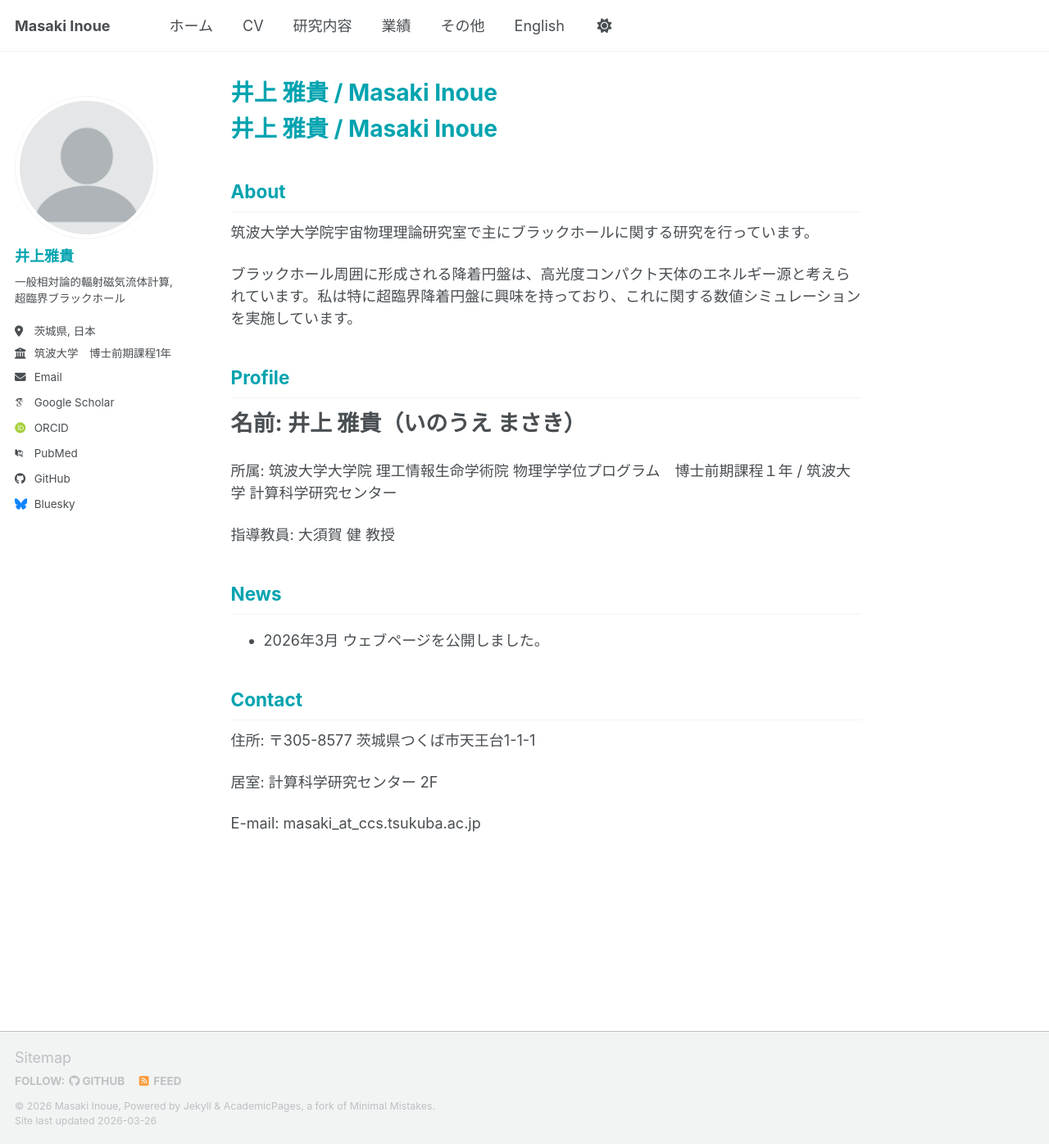
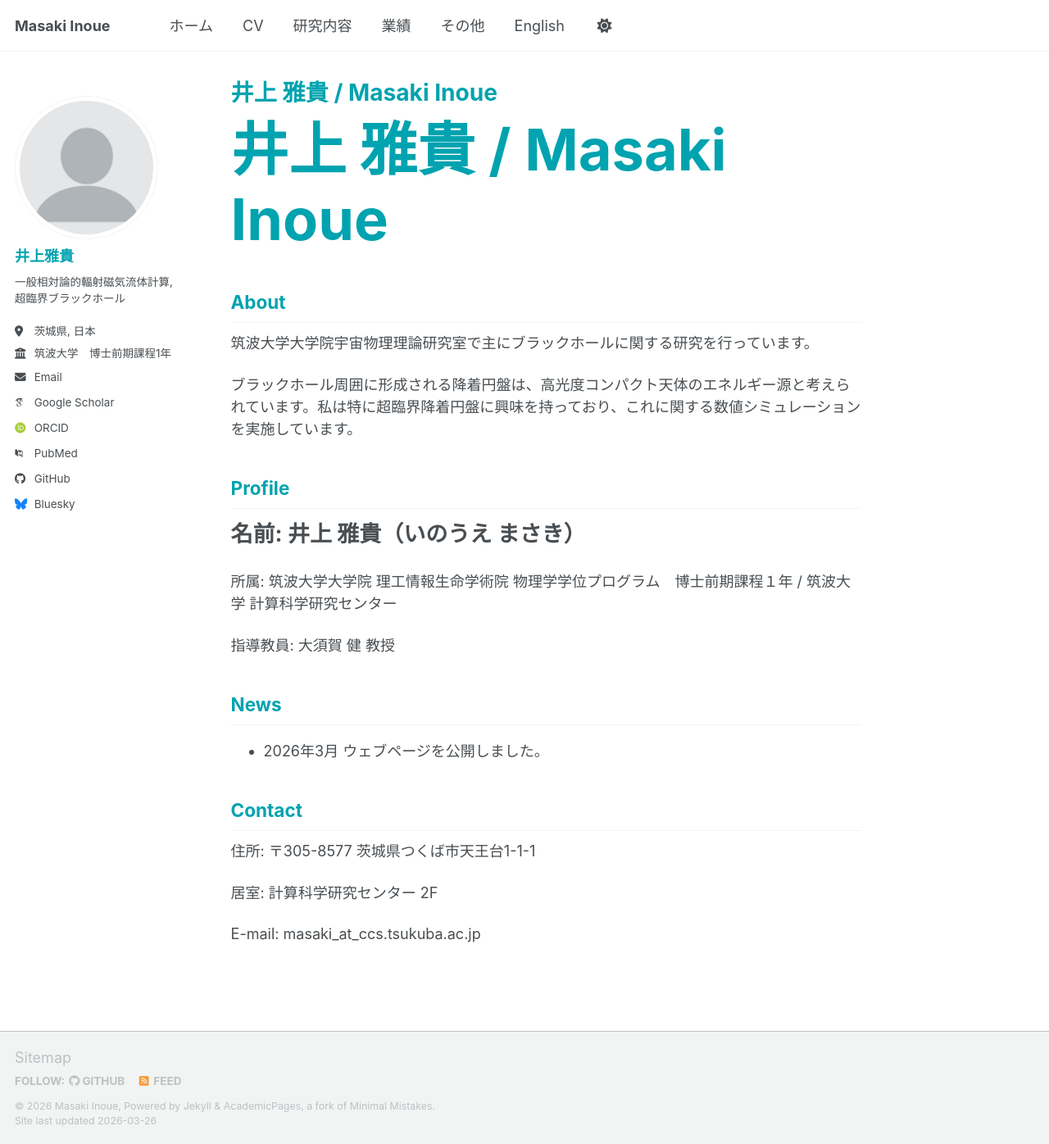
Before and after one commit to Masaki206/Masaki206.github.io, a Jekyll site: the page built from _pages/about.md, in a window 1280 px wide and 1396 px high. Shown: the whole window at 82% size. Built offline with Jekyll 4.4.1, drawn with Linux system fonts in a browser that asks for light colours; some web fonts are replaced; our own code applies the rules of GitHub Pages for plain Markdown files; a script bundle is joined from its source files by our own code; library files that are not in the unit come from our copies.

Commit message:
Update about.md

```diff
--- a/_pages/about.md
+++ b/_pages/about.md
@@ -1,4 +1,4 @@
-# 井上 雅貴 / Masaki Inoue
+# <span style="font-size: 2.5em; font-weight: bold;">井上 雅貴 / Masaki Inoue
 
 ## About
 
```
